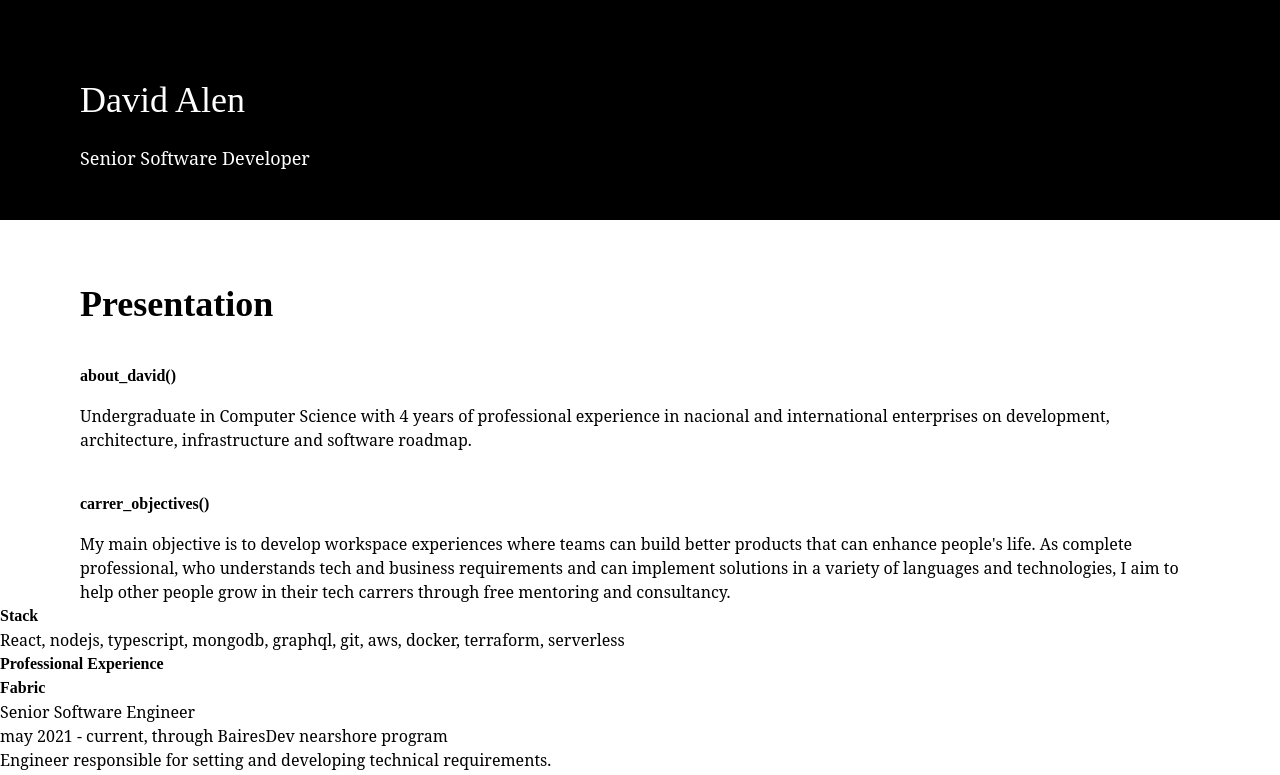
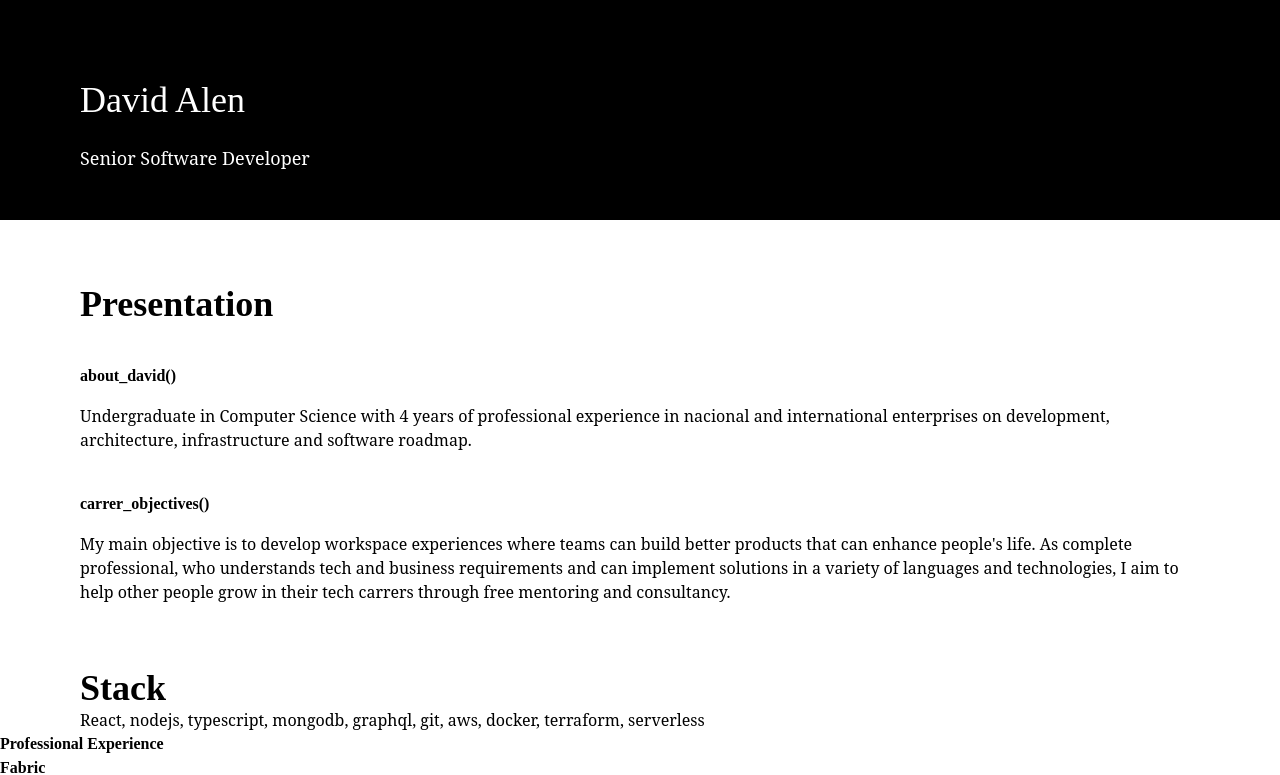
Before and after one commit to AlenDavid/davidalen.dev, a Next.js app: page / in a window 1280 px wide. Shown: the top 775 px of the page. Built offline with nearby package versions, Linux system fonts and the light colour scheme.

Commit message:
(update) stack comp

```diff
--- a/components/Stack.js
+++ b/components/Stack.js
@@ -2,8 +2,8 @@ import React from 'react'
 
 export function Stack() {
 	return (
-		<section>
-			<h2>Stack</h2>
+		<section className='px-20'>
+			<h2 className='text-4xl font-bold mt-16'>Stack</h2>
 			<div>
 				React, nodejs, typescript, mongodb, graphql, git, aws, docker,
 				terraform, serverless
```
